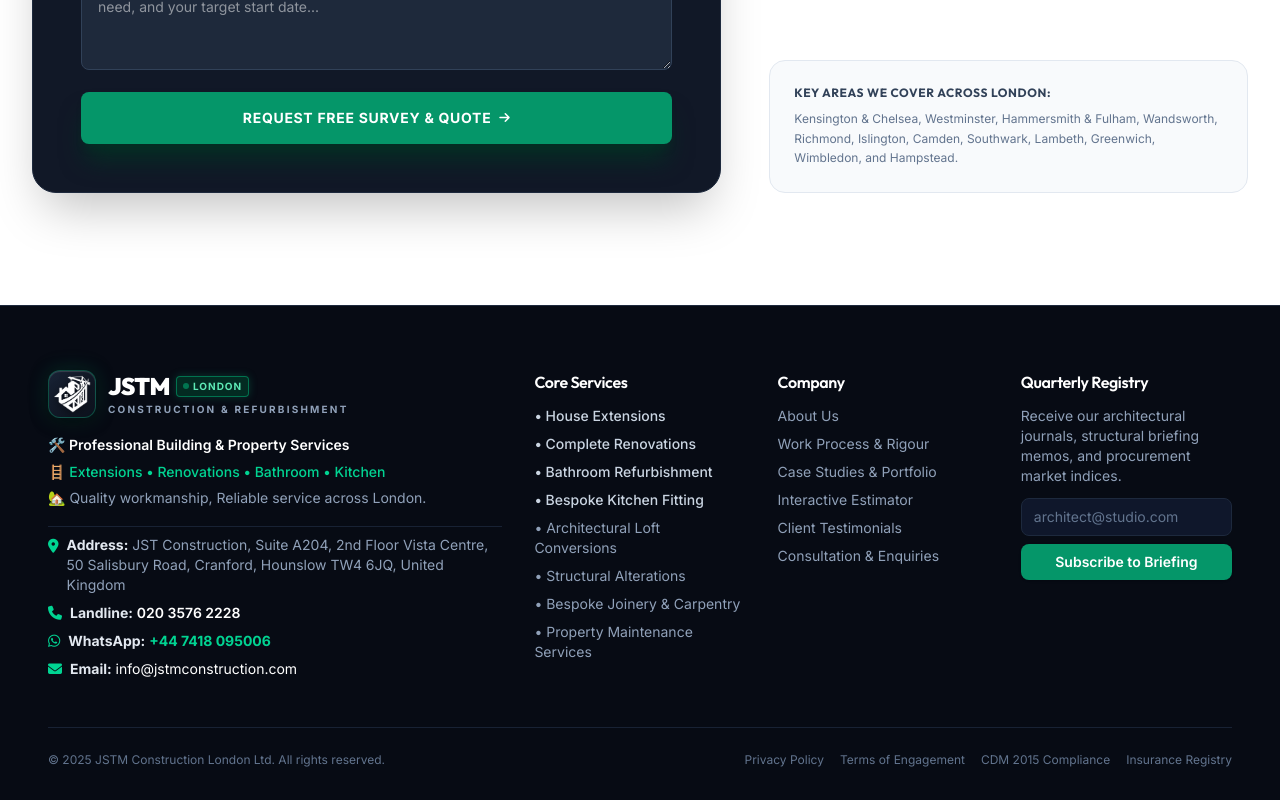
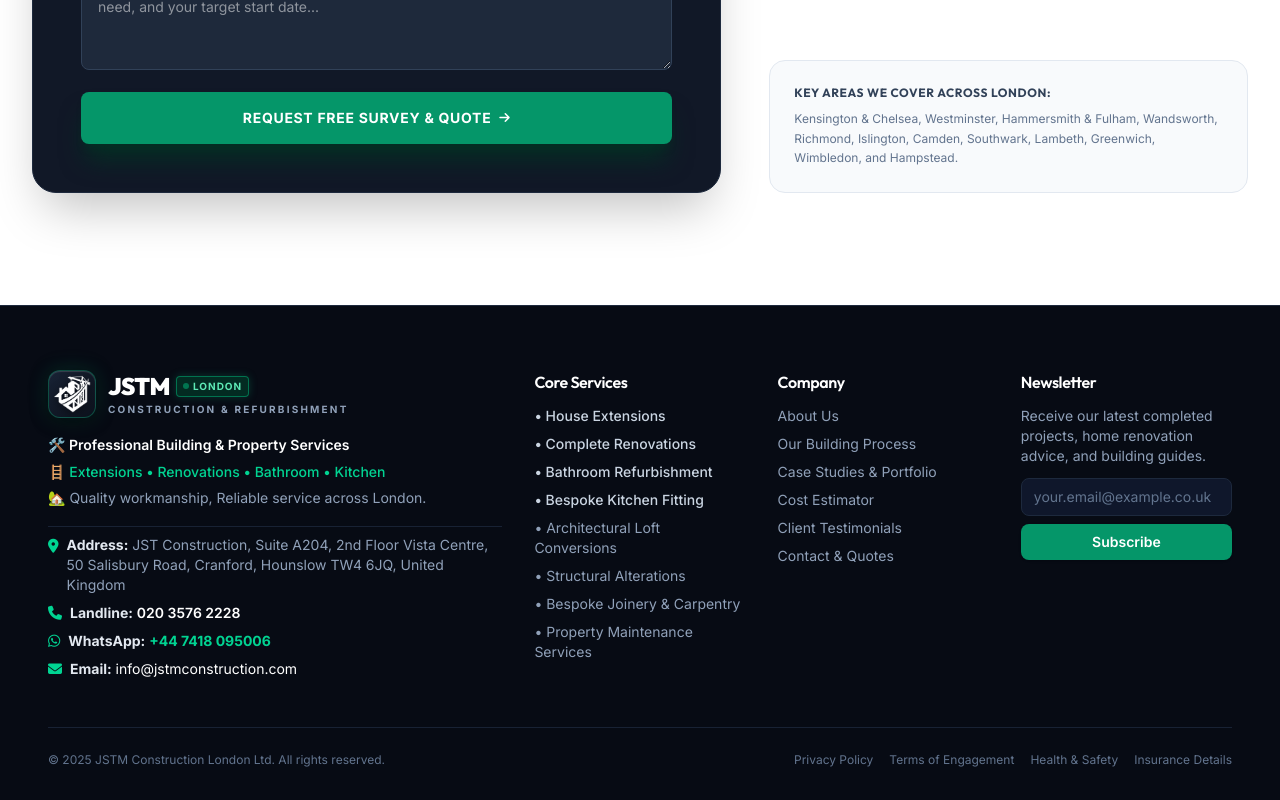
Before and after one commit to adnan931-maker/jstm-construction, a Next.js app: page / in a window 1280 px wide. Shown: the part 8702-9502 px from the top of the page. Built offline with nearby package versions, Linux system fonts and the light colour scheme.

Commit message:
Simplify Footer English to clear, professional UK builder standard

```diff
--- a/src/components/Footer.tsx
+++ b/src/components/Footer.tsx
@@ -12,7 +12,7 @@ export default function Footer() {
     e.preventDefault();
     if (email) {
       setSubscribed(true);
-      alert("Thank you for subscribing to the JSTM Quarterly Architectural Briefing.");
+      alert("Thank you for subscribing to our updates.");
       setEmail("");
     }
   };
@@ -92,7 +92,7 @@ export default function Footer() {
               </li>
               <li>
                 <Link className="text-slate-400 hover:text-emerald-400 transition-colors" href="/#process">
-                  Work Process &amp; Rigour
+                  Our Building Process
                 </Link>
               </li>
               <li>
@@ -102,7 +102,7 @@ export default function Footer() {
               </li>
               <li>
                 <Link className="text-slate-400 hover:text-emerald-400 transition-colors" href="/#pricing">
-                  Interactive Estimator
+                  Cost Estimator
                 </Link>
               </li>
               <li>
@@ -112,22 +112,22 @@ export default function Footer() {
               </li>
               <li>
                 <Link className="text-slate-400 hover:text-emerald-400 transition-colors" href="/contact">
-                  Consultation &amp; Enquiries
+                  Contact &amp; Quotes
                 </Link>
               </li>
             </ul>
           </div>
 
-          {/* Quarterly Registry */}
+          {/* Newsletter */}
           <div className="space-y-3">
-            <h3 className="text-[16px] text-white font-semibold tracking-tight">Quarterly Registry</h3>
+            <h3 className="text-[16px] text-white font-semibold tracking-tight">Newsletter</h3>
             <p className="text-sm text-slate-400">
-              Receive our architectural journals, structural briefing memos, and procurement market indices.
+              Receive our latest completed projects, home renovation advice, and building guides.
             </p>
             <form onSubmit={handleSubscribe} className="space-y-2">
               <input
                 className="w-full px-3 py-2 bg-slate-900 border border-slate-800 text-white placeholder:text-slate-500 rounded-lg text-sm focus:outline-none focus:border-emerald-500 focus:ring-1 focus:ring-emerald-500"
-                placeholder="architect@studio.com"
+                placeholder="your.email@example.co.uk"
                 type="email"
                 required
                 value={email}
@@ -137,7 +137,7 @@ export default function Footer() {
                 className="w-full bg-emerald-600 hover:bg-emerald-500 text-white py-2 rounded-lg text-sm font-semibold transition-colors shadow-sm"
                 type="submit"
               >
-                {subscribed ? "Subscribed!" : "Subscribe to Briefing"}
+                {subscribed ? "Subscribed!" : "Subscribe"}
               </button>
             </form>
           </div>
@@ -149,8 +149,8 @@ export default function Footer() {
           <div className="flex items-center gap-4 flex-wrap">
             <span className="text-slate-500 hover:text-slate-300 cursor-pointer">Privacy Policy</span>
             <span className="text-slate-500 hover:text-slate-300 cursor-pointer">Terms of Engagement</span>
-            <span className="text-slate-500 hover:text-slate-300 cursor-pointer">CDM 2015 Compliance</span>
-            <span className="text-slate-500 hover:text-slate-300 cursor-pointer">Insurance Registry</span>
+            <span className="text-slate-500 hover:text-slate-300 cursor-pointer">Health &amp; Safety</span>
+            <span className="text-slate-500 hover:text-slate-300 cursor-pointer">Insurance Details</span>
           </div>
         </div>
       </div>
```
